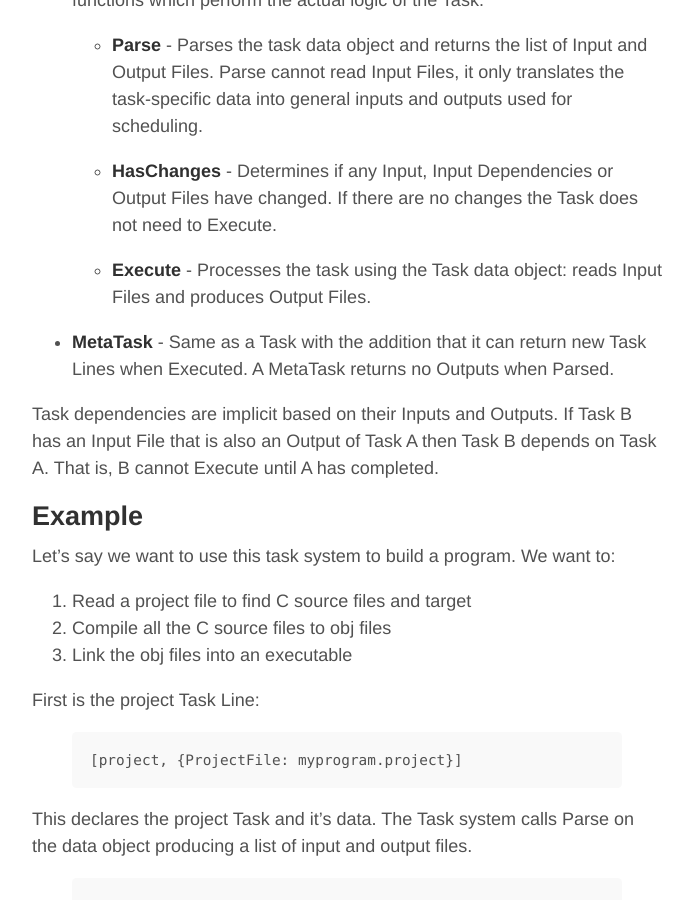
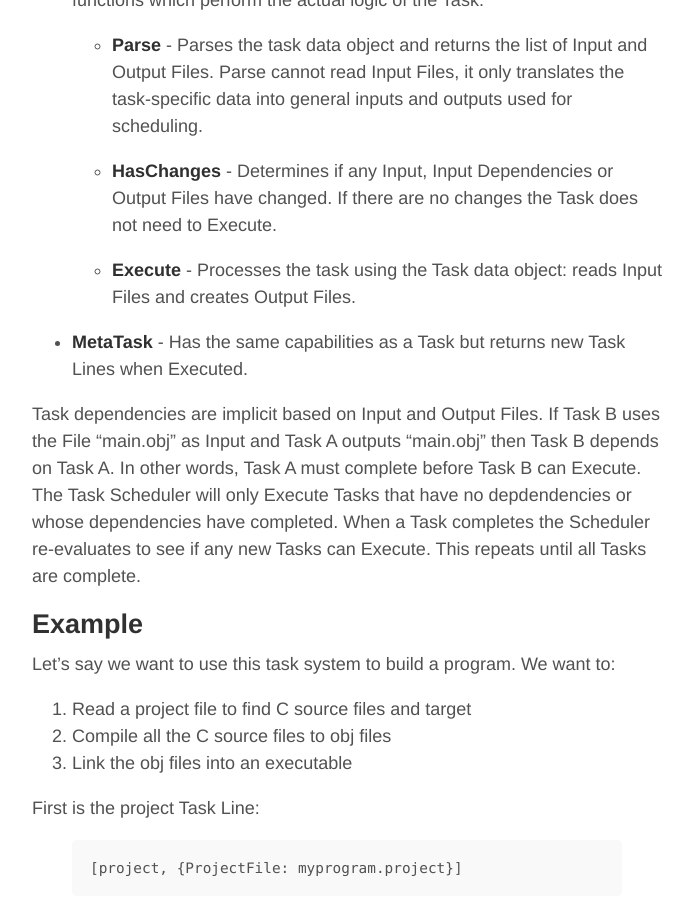
Before and after one commit to mironside/mironside.github.io-nope, a Jekyll site: the page built from _posts/2015-05-01-notes-on-task-based-build-system.md, in a window 1280 px wide and 900 px high, scrolled down 580 px. Shown: the whole window, without its empty margins (293-986 px from the left). Built offline with Jekyll 4.4.1, drawn with Linux system fonts in a browser that asks for light colours.

Commit message:
scheduling

```diff
--- a/_posts/2015-05-01-notes-on-task-based-build-system.md
+++ b/_posts/2015-05-01-notes-on-task-based-build-system.md
@@ -15,11 +15,11 @@ title: Notes on Task Based Build System
 
   - **HasChanges** - Determines if any Input, Input Dependencies or Output Files have changed.  If there are no changes the Task does not need to Execute.
 
-  - **Execute** - Processes the task using the Task data object: reads Input Files and produces Output Files.
+  - **Execute** - Processes the task using the Task data object: reads Input Files and creates Output Files.
 
-- **MetaTask** - Same as a Task with the addition that it can return new Task Lines when Executed.  A MetaTask returns no Outputs when Parsed.
+- **MetaTask** - Has the same capabilities as a Task but returns new Task Lines when Executed.
 
-Task dependencies are implicit based on their Inputs and Outputs.  If Task B has an Input File that is also an Output of Task A then Task B depends on Task A.  That is, B cannot Execute until A has completed.
+Task dependencies are implicit based on Input and Output Files.  If Task B uses the File "main.obj" as Input and Task A outputs "main.obj" then Task B depends on Task A.  In other words, Task A must complete before Task B can Execute.  The Task Scheduler will only Execute Tasks that have no depdendencies or whose dependencies have completed.  When a Task completes the Scheduler re-evaluates to see if any new Tasks can Execute.  This repeats until all Tasks are complete.
 
 
 Example
```
